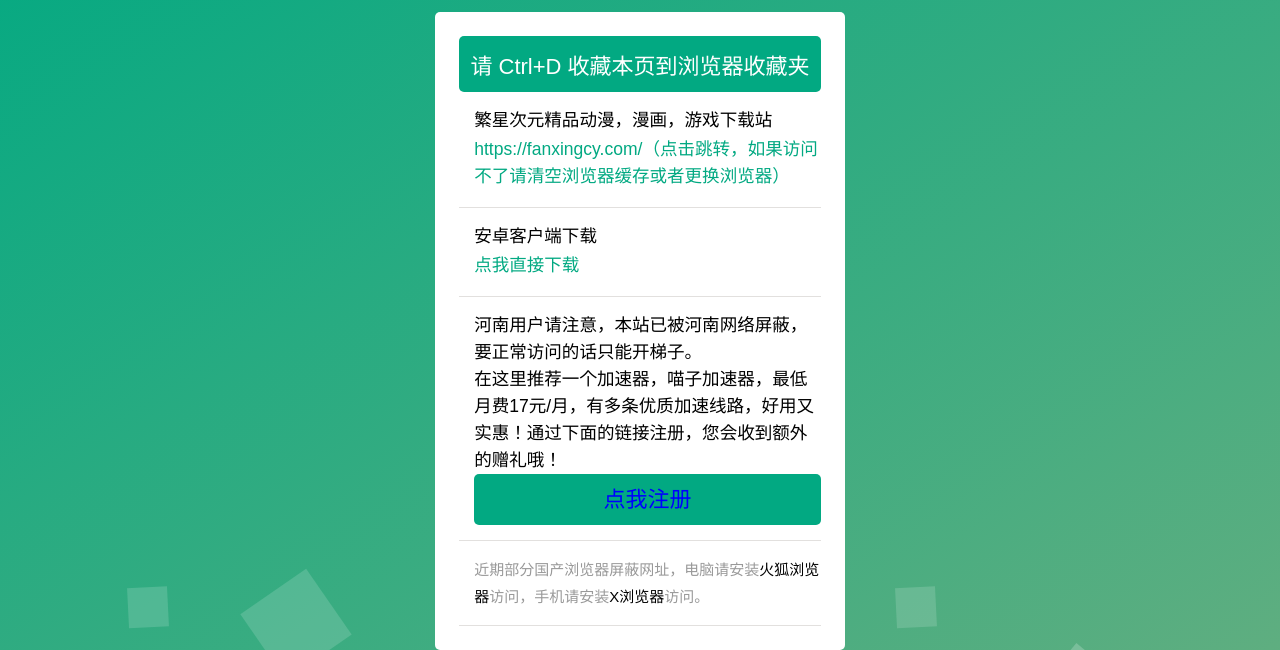
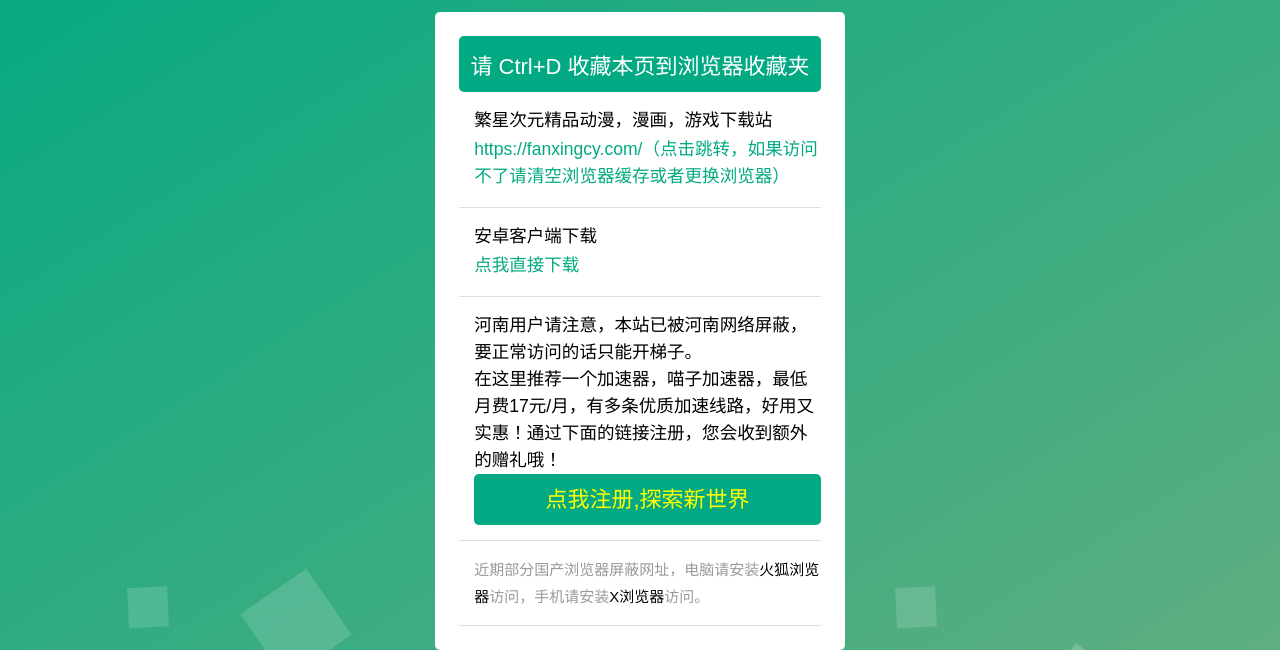
Before and after one commit to dream336/fxcyhome, a plain HTML site: page index.html in a window 1280 px wide. Shown: the part 150-800 px from the top of the page. Drawn offline with Linux system fonts and the light colour scheme.

Commit message:
Update index.html

```diff
--- a/index.html
+++ b/index.html
@@ -32,7 +32,7 @@
                                                                 <li>
 									<h3>河南用户请注意，本站已被河南网络屏蔽，要正常访问的话只能开梯子。</h3>
 									<h3>在这里推荐一个加速器，喵子加速器，最低月费17元/月，有多条优质加速线路，好用又实惠！通过下面的链接注册，您会收到额外的赠礼哦！</h3>
-									<a href="https://fly.mzkxz.us/auth/register?code=yBIe" target="_blank"><h2 style="color:blue;">点我注册</h2></a>
+									<a href="https://fly.mzkxz.us/auth/register?code=yBIe" target="_blank"><h2 style="color:yellow;">点我注册,探索新世界</h2></a>
 								</li>
 								<li>
                                 <span>近期部分国产浏览器屏蔽网址，电脑请安装<a href="https://www.mozilla.org/zh-CN/firefox/new/" target="_blank">火狐浏览器</a>访问，手机请安装<a href="https://www.xbext.com/" target="_blank">X浏览器</a>访问。<span>
```
